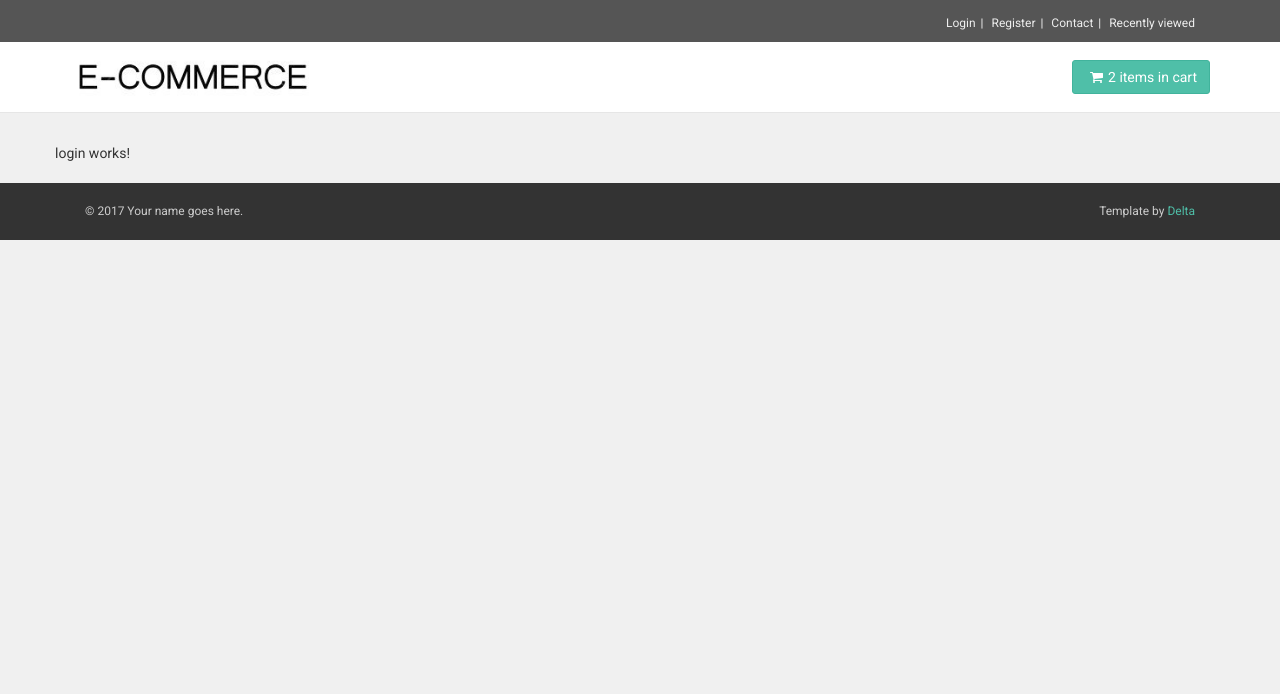
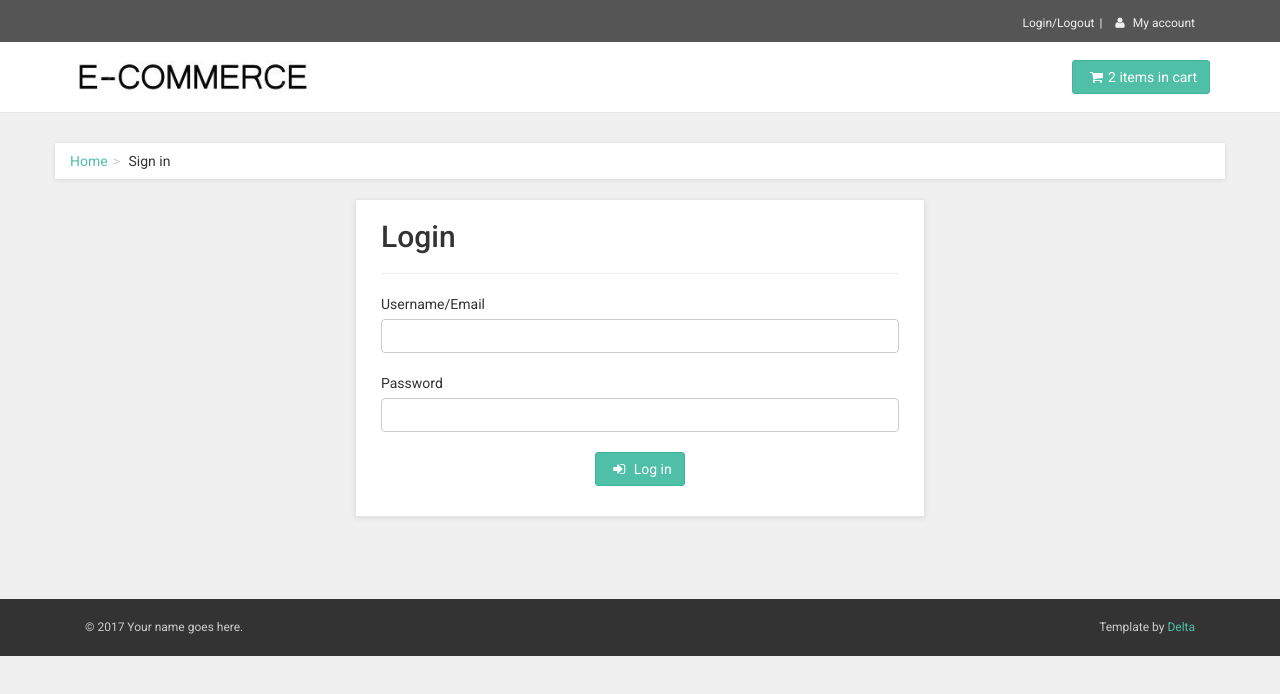
Before and after one commit to kkingshuk/cartdesign, an Angular app: page /login in a window 1280 px wide. Shown: the top 694 px of the page. Built offline with nearby package versions, Linux system fonts and the light colour scheme.

Commit message:
Comit the login page and other changes

```diff
--- a/src/app/app.component.css
+++ b/src/app/app.component.css
@@ -0,0 +1,5 @@
+@media (min-width: 768px){
+    #content .container {
+        min-height: 456px;
+    }
+}
--- a/src/app/app.component.html
+++ b/src/app/app.component.html
@@ -5,5 +5,5 @@
         <router-outlet></router-outlet>
     </div>
   </div>
-  <app-footer></app-footer>
 </div>
+<app-footer></app-footer>
--- a/src/app/components/homepage/homepage.component.html
+++ b/src/app/components/homepage/homepage.component.html
@@ -5,15 +5,6 @@
     <div class="row products">
         <div *ngFor='let i of demoNumber' class="col-md-3 col-sm-4">
             <div class="product">
-                <div class="flip-container">
-                    <div class="flipper">
-                        <div class="front">
-                            <a href="#">
-                                <img src="assets/images/product1.jpg" alt="" class="img-responsive">
-                            </a>
-                        </div>
-                    </div>
-                </div>
                 <a href="#">
                     <img src="assets/images/product1.jpg" alt="" class="img-responsive">
                 </a>
@@ -21,7 +12,7 @@
                     <h3><a href="#">Dummy Product name</a></h3>
                     <p class="price">$143.00</p>
                     <p class="buttons">
-                        <a href="#" class="btn btn-default">View detail</a>
+                        <!-- <a href="#" class="btn btn-default">View detail</a> -->
                         <a routerLink="/cart" class="btn btn-primary"><i class="fa fa-shopping-cart"></i>Add to cart</a>
                     </p>
                 </div>
--- a/src/app/components/login/login.component.css
+++ b/src/app/components/login/login.component.css
@@ -0,0 +1,7 @@
+.box{
+    padding: 10px 25px 30px 25px;
+}
+.col-centered{
+    float: none;
+    margin: 0 auto;
+}
--- a/src/app/components/login/login.component.html
+++ b/src/app/components/login/login.component.html
@@ -1,3 +1,30 @@
-<p>
-  login works!
-</p>
+<div class="row">
+  <div class="col-md-12">
+      <ul class="breadcrumb">
+          <li><a href="#">Home</a>
+          </li>
+          <li>Sign in</li>
+      </ul>
+  </div>
+</div>
+<div class="row">
+  <div class="col-md-6 col-centered">
+    <div class="box">
+        <h1>Login</h1>
+        <hr>
+        <form action="" method="post">
+            <div class="form-group">
+                <label for="email">Username/Email</label>
+                <input type="text" class="form-control" id="email">
+            </div>
+            <div class="form-group">
+                <label for="password">Password</label>
+                <input type="password" class="form-control" id="password">
+            </div>
+            <div class="text-center">
+                <button type="submit" class="btn btn-primary"><i class="fa fa-sign-in"></i> Log in</button>
+            </div>
+        </form>
+    </div>
+  </div>
+</div>
--- a/src/app/components/shared/navbar/navbar.component.html
+++ b/src/app/components/shared/navbar/navbar.component.html
@@ -2,13 +2,9 @@
     <div class="container">
         <div class="col-md-12 animated fadeInDown" data-animate="fadeInDown">
             <ul class="menu">
-                <li><a href="#" routerLink="/login">Login</a>
+                <li><a href="#" routerLink="/login">Login/Logout</a>
                 </li>
-                <li><a href="#" routerLink="/register">Register</a>
-                </li>
-                <li><a href="#" routerLink="/contact">Contact</a>
-                </li>
-                <li><a href="#" routerLink="/recently-viewed">Recently viewed</a>
+                <li><a routerLink="/account"><i class="fa fa-user"></i> My account</a>
                 </li>
             </ul>
         </div>
```
